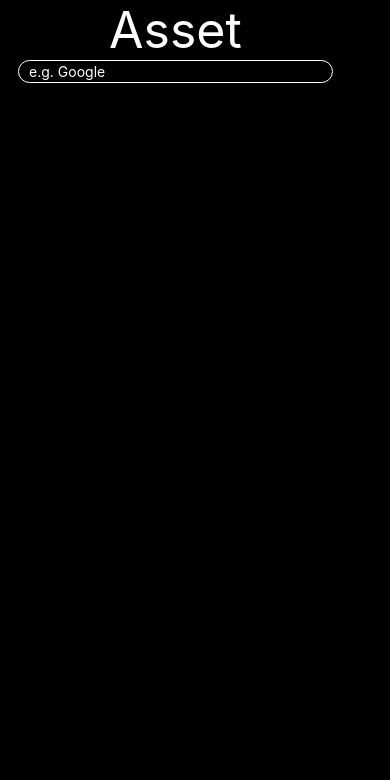
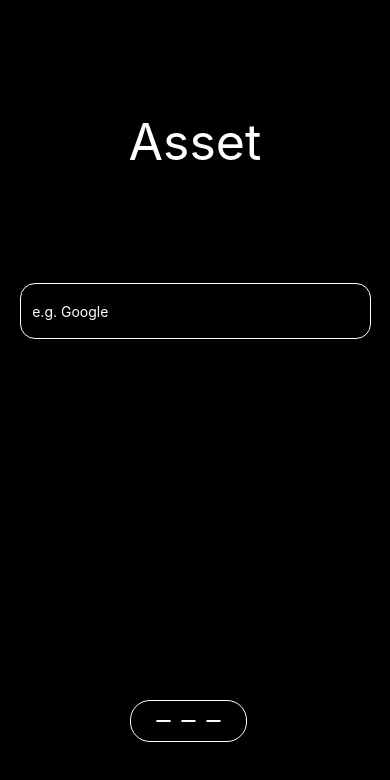
Before and after one commit to AlessandroGenerale17/E-Wallet, a React Native app: screen /AddAsset in a window 390 px wide. Shown: the top 780 px of the page. Built offline with nearby package versions, Linux system fonts and the light colour scheme.

Commit message:
add slider component for add asset flow

```diff
--- a/components/Form/index.tsx
+++ b/components/Form/index.tsx
@@ -6,7 +6,7 @@ import {
     Dimensions,
     NativeSyntheticEvent,
     TextInputChangeEventData,
-    Keyboard
+    ScrollView
 } from 'react-native';
 import AddAssetInput from './addAssetInput';
 import { useDispatch, useSelector } from 'react-redux';
@@ -16,10 +16,11 @@ import {
 } from '../../store/addAssetFlow/actions';
 import { selectInputFieldSuggestions } from '../../store/addAssetFlow/selectors';
 import { Asset } from '../../types/Asset';
-import { TouchableWithoutFeedback } from 'react-native-gesture-handler';
 import HideKeyboard from '../HideKeyBoard';
+import SliderIndicator from './sliderIndicator';
 
 const MARGIN_HEIGHT: number = Dimensions.get('window').height * 0.02;
+const WIDTH: number = Dimensions.get('window').width;
 
 type Checkpoint = {
     id: string;
@@ -107,7 +108,7 @@ const Form: React.FC<Props> = ({}) => {
         };
 
     return (
-        <View style={styles.form}>
+        <ScrollView horizontal>
             <HideKeyboard viewStyle={styles.TouchableWithoutFeedback}>
                 <View style={styles.inputContainer}>
                     <Text style={styles.text}>Asset</Text>
@@ -122,44 +123,12 @@ const Form: React.FC<Props> = ({}) => {
                         <Text>Info Error: {formState.identifier.error}</Text>
                     )}
                 </View>
-                {/* Slider indicator */}
             </HideKeyboard>
-
-            {/* <View>
-                <Text>Quantity</Text>
-                <View style={styles.inputContainer}>
-                    <Input
-                        placeholder='e.g. 2'
-                        onChange={e => onChange(e)('quantity')}
-                        onBlur={e => onBlur(e)('quantity')}
-                    />
-                </View>
-            </View>
-            <View>
-                {formState.quantity.error && (
-                    <Text>Info Error: {formState.quantity.error}</Text>
-                )}
-            </View>
-            <Text>Track your asset now</Text>
-            <Text>Place as many checkpoints as you deem necessary</Text>
-            <View>
-                <View>
-                    <Text>Your Checkpoints:</Text>
-                    <TouchableOpacity>
-                        <Text>+</Text>
-                    </TouchableOpacity>
-                </View>
-                <View></View>
-            </View> */}
-        </View>
+        </ScrollView>
     );
 };
 
 const styles = StyleSheet.create({
-    form: {
-        flex: 1,
-        backgroundColor: 'black'
-    },
     text: {
         color: 'white',
         fontSize: 50
@@ -168,7 +137,7 @@ const styles = StyleSheet.create({
         height: '100%'
     },
     inputContainer: {
-        width: '90%',
+        width: WIDTH,
         flex: 2,
         justifyContent: 'space-evenly',
         alignItems: 'center'
--- /dev/null
+++ b/components/Form/sliderIndicator.tsx
@@ -0,0 +1,45 @@
+import React from 'react';
+import { View, StyleSheet } from 'react-native';
+
+const SliderIndicator = () => {
+    return (
+        <View style={styles.container}>
+            <View style={[styles.circle, styles.circleActive]}></View>
+            <View style={styles.circle}></View>
+            <View style={styles.circle}></View>
+        </View>
+    );
+};
+
+const styles = StyleSheet.create({
+    container: {
+        width: '30%',
+        height: '5%',
+        flexDirection: 'row',
+        justifyContent: 'space-around',
+        alignItems: 'center',
+        position: 'absolute',
+        zIndex: 10,
+        top: 700,
+        left: 130,
+        borderWidth: 1,
+        borderColor: 'white',
+        borderRadius: 20,
+        padding: '5%'
+    },
+    circle: {
+        width: '20%',
+        height: '60%',
+        borderRadius: 20,
+        borderWidth: 1,
+        borderColor: 'white'
+    },
+    circleActive: {
+        backgroundColor: 'white'
+    },
+    circleInactive: {
+        backgroundColor: 'black'
+    }
+});
+
+export default SliderIndicator;
--- a/components/HideKeyBoard/index.tsx
+++ b/components/HideKeyBoard/index.tsx
@@ -8,7 +8,9 @@ interface IProps {
 
 const HideKeyboard: React.FC<IProps> = ({ children, viewStyle }) => {
     return (
-        <TouchableWithoutFeedback style={viewStyle} onPress={() => Keyboard.dismiss()}>
+        <TouchableWithoutFeedback
+            style={viewStyle}
+            onPress={() => Keyboard.dismiss()}>
             {children}
         </TouchableWithoutFeedback>
     );
--- a/components/Input/index.tsx
+++ b/components/Input/index.tsx
@@ -5,6 +5,7 @@ import {
     TextInputChangeEventData,
     StyleSheet
 } from 'react-native';
+import useTheme from '../../theme/';
 
 type Props = {
     placeholder: string;
@@ -12,14 +13,21 @@ type Props = {
     onBlur: (e: NativeSyntheticEvent<TextInputChangeEventData>) => void;
 };
 
-const Input: React.FC<Props> = props => (
-    <TextInput style={style.input} {...props} placeholderTextColor={'white'} />
-);
+const Input: React.FC<Props> = props => {
+    const theme = useTheme(1);
+    return (
+        <TextInput
+            style={[{ backgroundColor: theme.colors.background }, style.input]}
+            {...props}
+            placeholderTextColor={'white'}
+            selectionColor={'white'}
+        />
+    );
+};
 export default Input;
 
 const style = StyleSheet.create({
     input: {
-        backgroundColor: 'black',
         color: 'white',
         width: '100%'
     }
--- a/screens/addAsset/index.tsx
+++ b/screens/addAsset/index.tsx
@@ -1,6 +1,7 @@
 import React, { useState } from 'react';
 import { StyleSheet, View } from 'react-native';
 import Form from '../../components/Form';
+import SliderIndicator from '../../components/Form/sliderIndicator';
 
 type AddAssetFlow = {
     stages: ['addAsset' | 'addQuantity' | 'addCheckpoints'];
@@ -15,13 +16,16 @@ const AddAsset: React.FC = () => {
     return (
         <View style={styles.view}>
             <Form onSubmit={onSubmit} />
+            {/* Slider indicator */}
+            <SliderIndicator />
         </View>
     );
 };
 
 const styles = StyleSheet.create({
     view: {
-        flex: 1
+        flex: 1,
+        position: 'relative'
     }
 });
 
--- a/theme/index.ts
+++ b/theme/index.ts
@@ -13,7 +13,8 @@ const DarkTheme = {
     ...DefaultTheme,
     colors: {
         ...DefaultTheme.colors,
-        primary: 'rgb(0, 45, 85)'
+        primary: 'rgb(0, 45, 85)',
+        background: '#000000'
     },
     dark: true
 };
```
